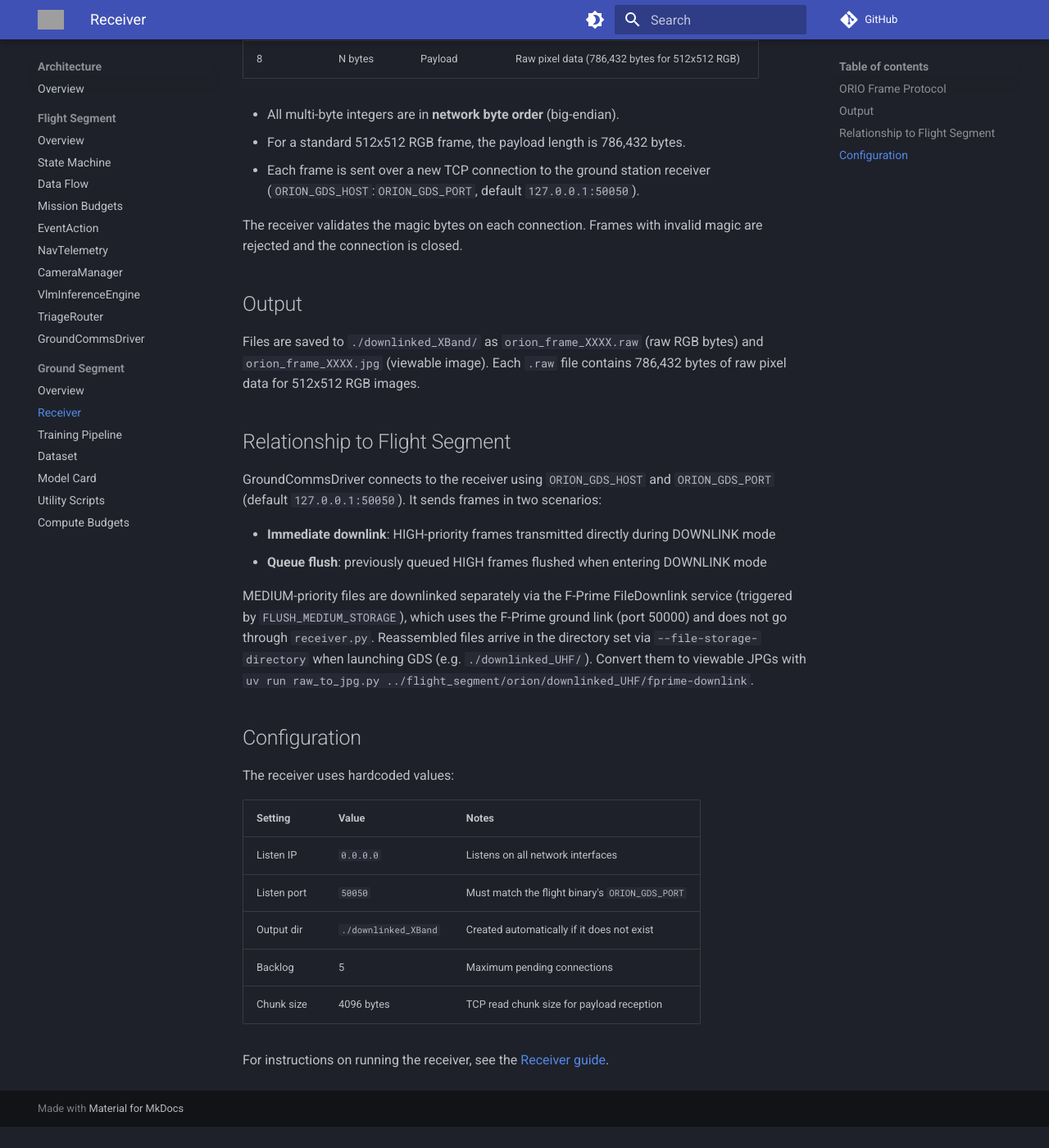
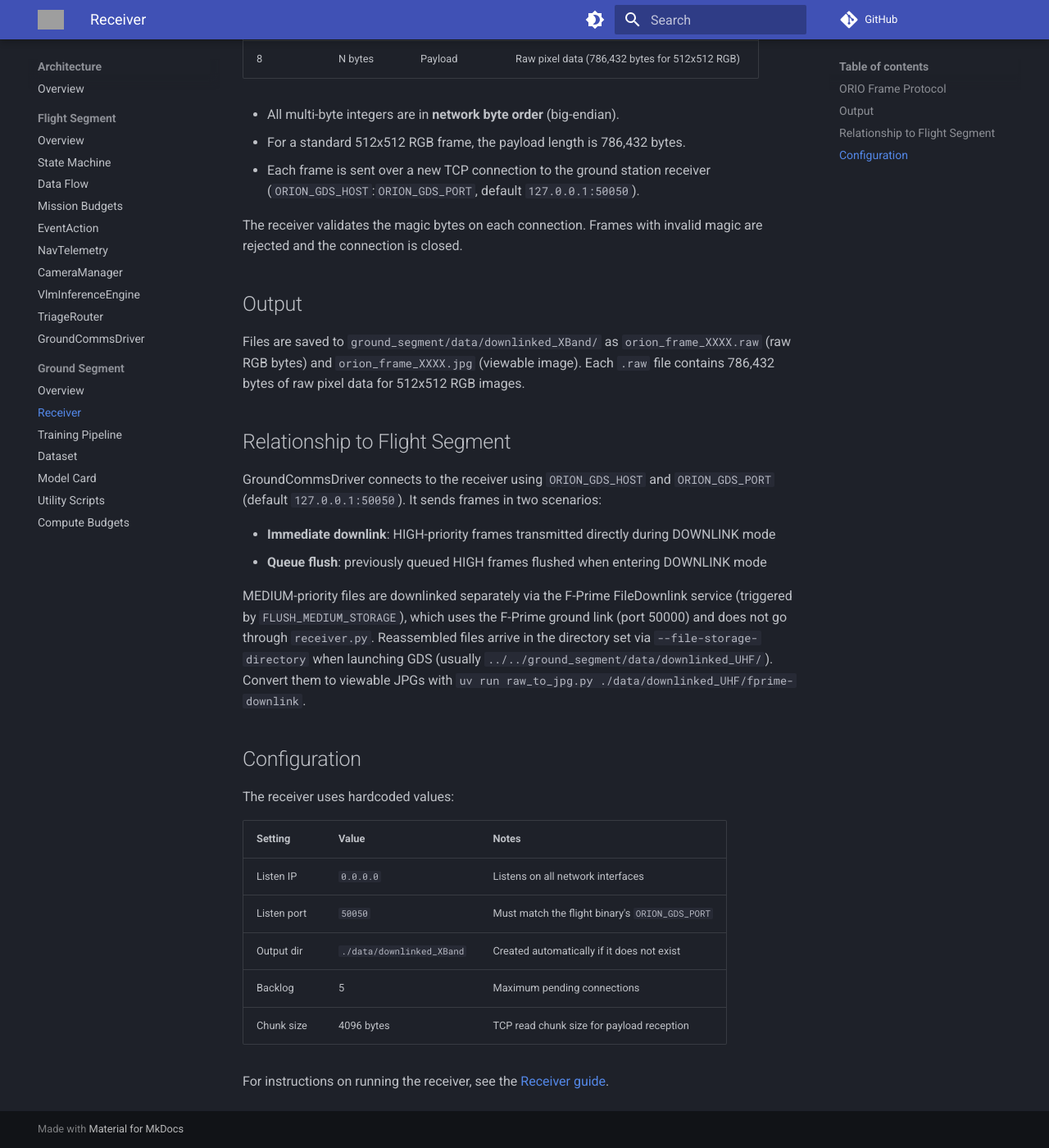
Before and after one commit to Saransh-cpp/ORION, an MkDocs documentation site: the page built from docs/ground-segment/receiver.md, in a window 1280 px wide and 1400 px high, scrolled down 524 px. Shown: the whole window at 82% size. Built offline with MkDocs 1.6.1 and Material for MkDocs 9.7.7, drawn with Linux system fonts in a browser that asks for light colours; comment, search, counter and statistics services are not loaded; before the commit the page ends 1898 px from its top, so only the background shows below that; grey boxes are pictures that could not be loaded.

Commit message:
upload to hf and fix downlink paths

```diff
--- a/docs/ground-segment/receiver.md
+++ b/docs/ground-segment/receiver.md
@@ -20,7 +20,7 @@ The receiver validates the magic bytes on each connection. Frames with invalid m
 
 ## Output
 
-Files are saved to `./downlinked_XBand/` as `orion_frame_XXXX.raw` (raw RGB bytes) and `orion_frame_XXXX.jpg` (viewable image). Each `.raw` file contains 786,432 bytes of raw pixel data for 512x512 RGB images.
+Files are saved to `ground_segment/data/downlinked_XBand/` as `orion_frame_XXXX.raw` (raw RGB bytes) and `orion_frame_XXXX.jpg` (viewable image). Each `.raw` file contains 786,432 bytes of raw pixel data for 512x512 RGB images.
 
 ## Relationship to Flight Segment
 
@@ -29,18 +29,18 @@ GroundCommsDriver connects to the receiver using `ORION_GDS_HOST` and `ORION_GDS
 - **Immediate downlink**: HIGH-priority frames transmitted directly during DOWNLINK mode
 - **Queue flush**: previously queued HIGH frames flushed when entering DOWNLINK mode
 
-MEDIUM-priority files are downlinked separately via the F-Prime FileDownlink service (triggered by `FLUSH_MEDIUM_STORAGE`), which uses the F-Prime ground link (port 50000) and does not go through `receiver.py`. Reassembled files arrive in the directory set via `--file-storage-directory` when launching GDS (e.g. `./downlinked_UHF/`). Convert them to viewable JPGs with `uv run raw_to_jpg.py ../flight_segment/orion/downlinked_UHF/fprime-downlink`.
+MEDIUM-priority files are downlinked separately via the F-Prime FileDownlink service (triggered by `FLUSH_MEDIUM_STORAGE`), which uses the F-Prime ground link (port 50000) and does not go through `receiver.py`. Reassembled files arrive in the directory set via `--file-storage-directory` when launching GDS (usually `../../ground_segment/data/downlinked_UHF/`). Convert them to viewable JPGs with `uv run raw_to_jpg.py ./data/downlinked_UHF/fprime-downlink`.
 
 ## Configuration
 
 The receiver uses hardcoded values:
 
-| Setting     | Value                | Notes                                           |
-| ----------- | -------------------- | ----------------------------------------------- |
-| Listen IP   | `0.0.0.0`            | Listens on all network interfaces               |
-| Listen port | `50050`              | Must match the flight binary's `ORION_GDS_PORT` |
-| Output dir  | `./downlinked_XBand` | Created automatically if it does not exist      |
-| Backlog     | 5                    | Maximum pending connections                     |
-| Chunk size  | 4096 bytes           | TCP read chunk size for payload reception       |
+| Setting     | Value                     | Notes                                           |
+| ----------- | ------------------------- | ----------------------------------------------- |
+| Listen IP   | `0.0.0.0`                 | Listens on all network interfaces               |
+| Listen port | `50050`                   | Must match the flight binary's `ORION_GDS_PORT` |
+| Output dir  | `./data/downlinked_XBand` | Created automatically if it does not exist      |
+| Backlog     | 5                         | Maximum pending connections                     |
+| Chunk size  | 4096 bytes                | TCP read chunk size for payload reception       |
 
 For instructions on running the receiver, see the [Receiver guide](../guides/receiver.md).
```
Also changed, not shown: README.md (+5 -4 lines), docs/architecture/data-flow.md (+3 -3 lines), docs/ground-segment/training.md (+1 -1 lines), docs/guides/deployment.md (+2 -2 lines), docs/guides/receiver.md (+2 -2 lines), docs/guides/training.md (+1 -1 lines), 1 other file.
